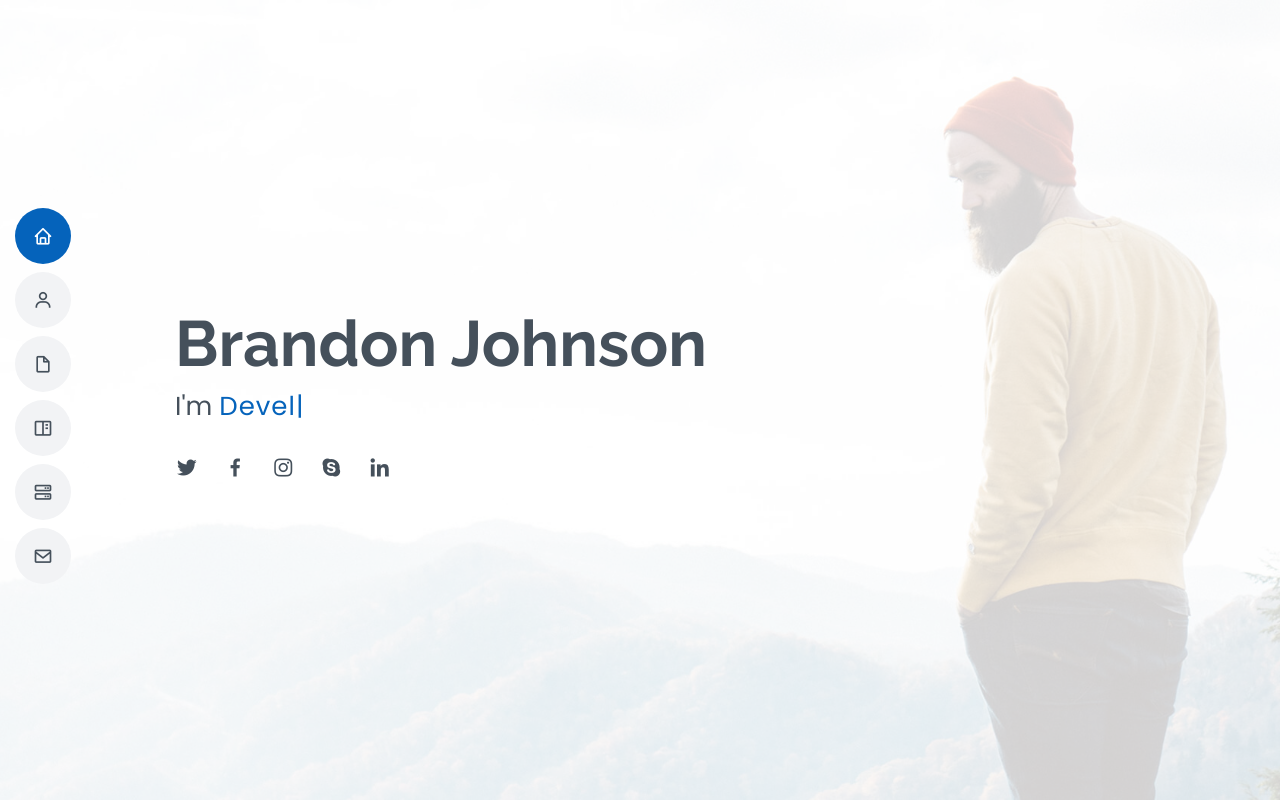
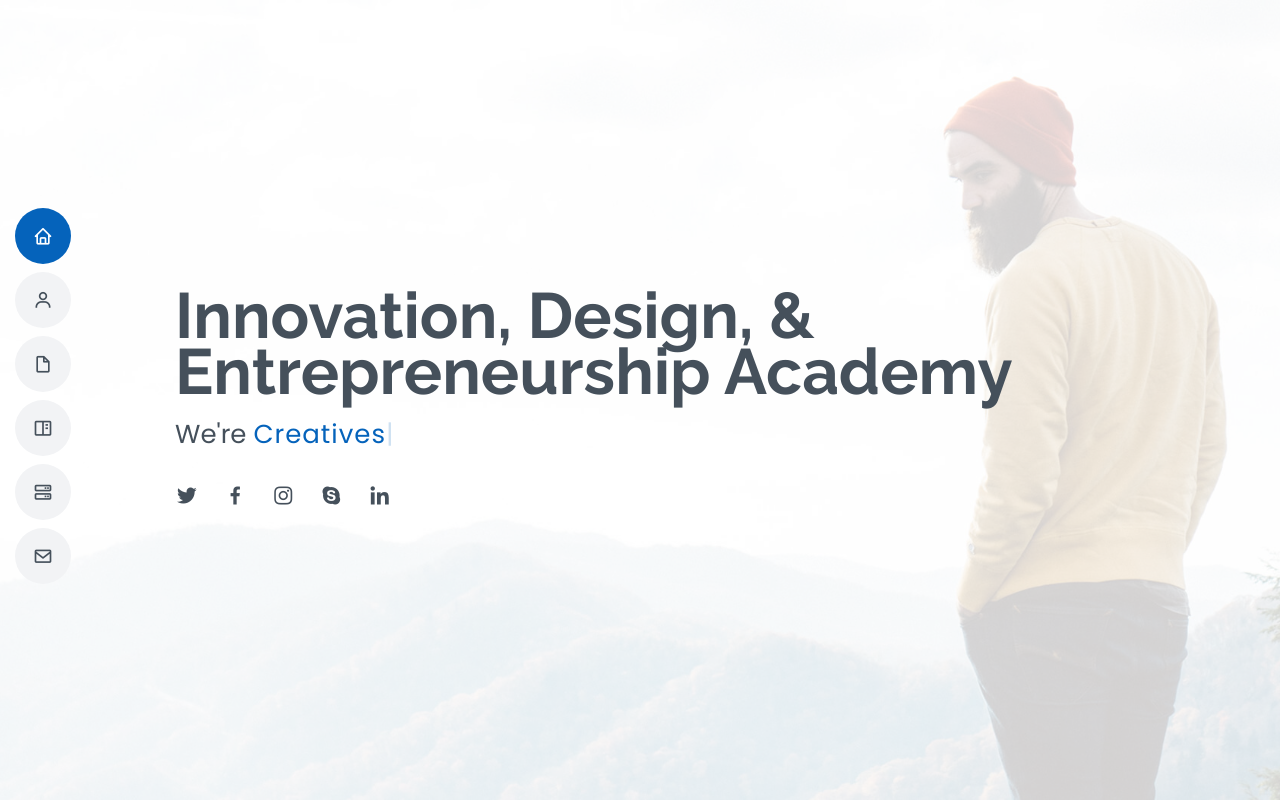
Before and after one commit to RU-NB-idea/ru-nb-idea.github.io, a plain HTML site: page index.html in a window 1280 px wide. Shown: the top 802 px of the page. Drawn offline with nearby package versions, Linux system fonts and the light colour scheme.

Commit message:
Update index.html
customized hero section

```diff
--- a/index.html
+++ b/index.html
@@ -59,8 +59,8 @@
   <!-- ======= Hero Section ======= -->
   <section id="hero" class="d-flex flex-column justify-content-center">
     <div class="container" data-aos="zoom-in" data-aos-delay="100">
-      <h1>Brandon Johnson</h1>
-      <p>I'm <span class="typed" data-typed-items="Designer, Developer, Freelancer, Photographer"></span></p>
+      <h1>Innovation, Design, & Entrepreneurship Academy</h1>
+      <p>We're <span class="typed" data-typed-items="Designers, Creatives, Entrepreneurs, Innovators"></span></p>
       <div class="social-links">
         <a href="#" class="twitter"><i class="bx bxl-twitter"></i></a>
         <a href="#" class="facebook"><i class="bx bxl-facebook"></i></a>
```
